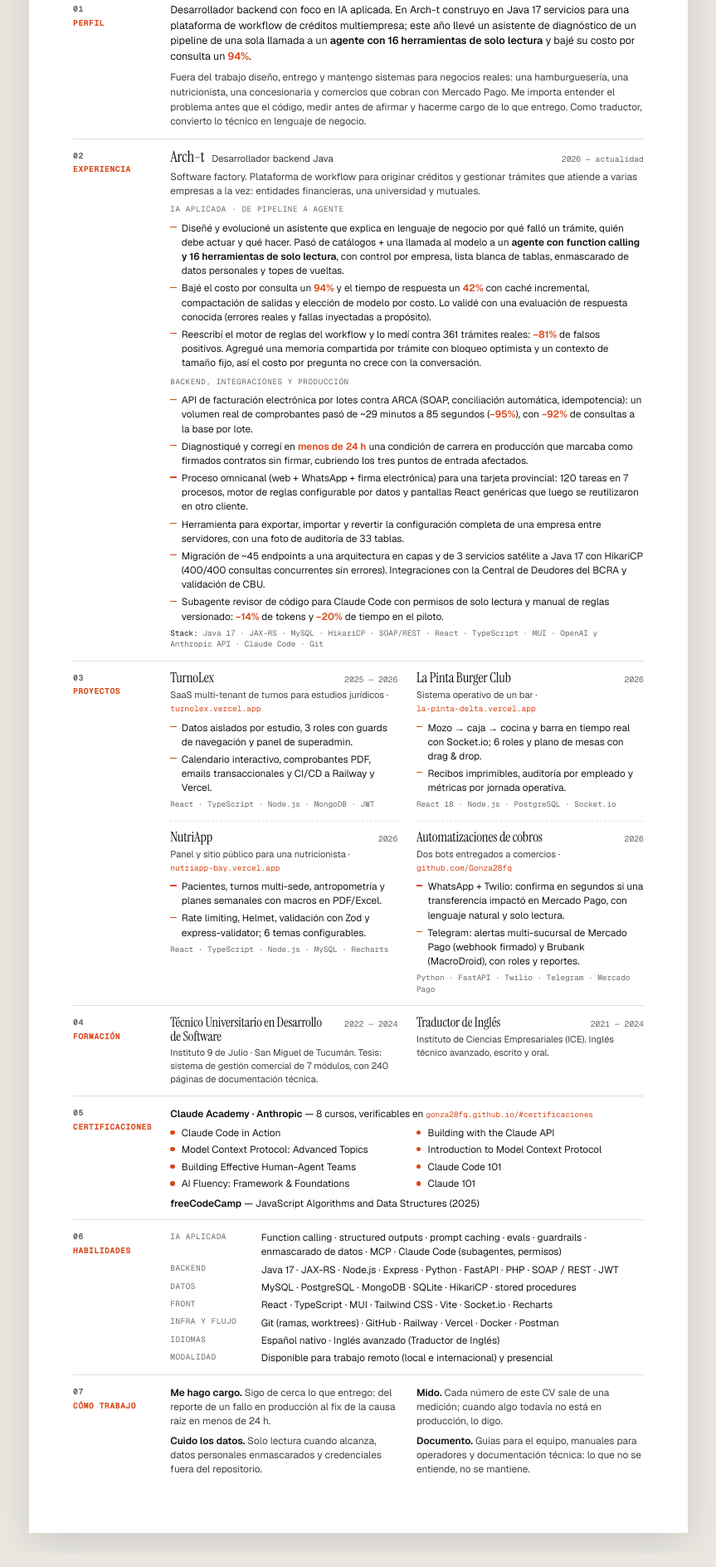
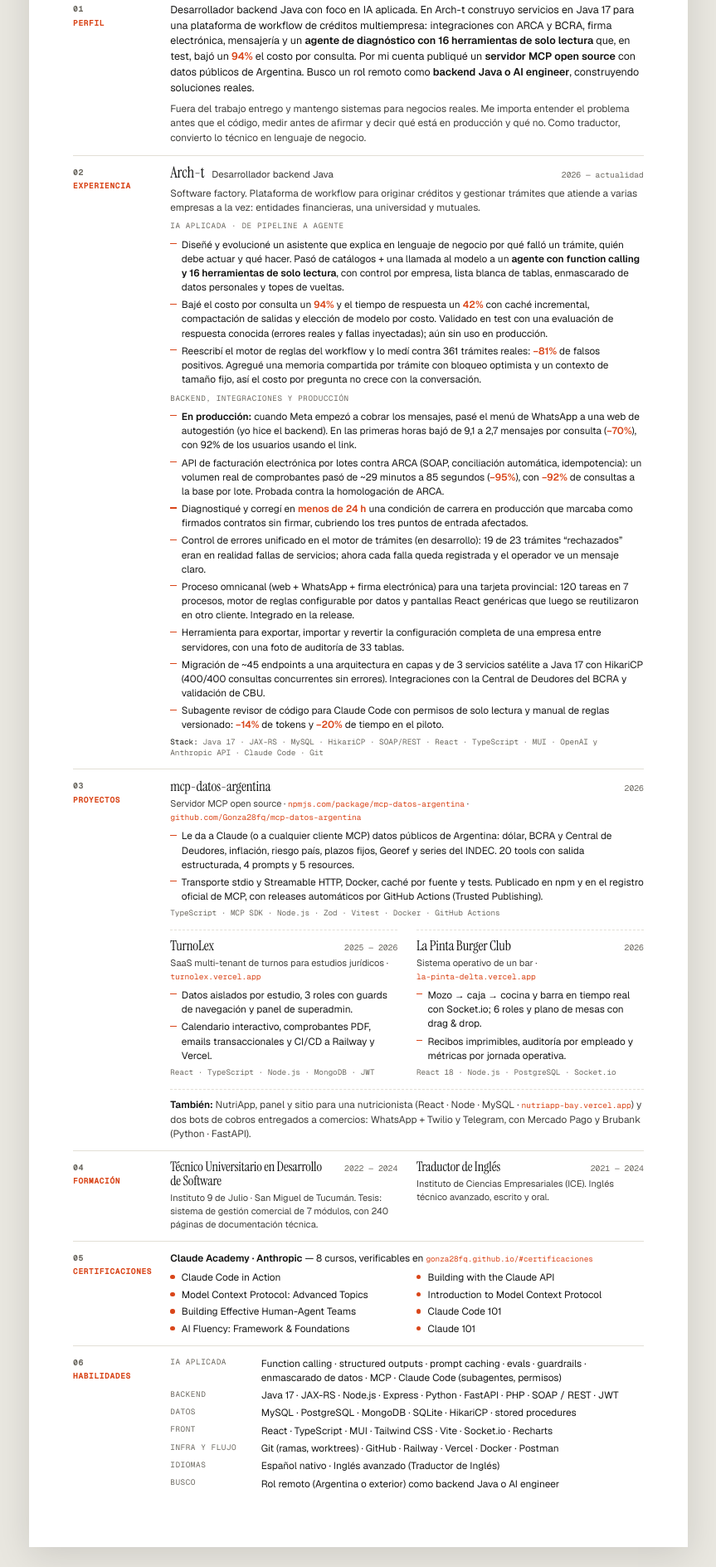
Before and after one commit to Gonza28fq/gonza28fq.github.io, a plain HTML site: page cv/cv-es.html in a window 1280 px wide. Shown: the part 263-2151 px from the top of the page at 83% size, without its empty margins (208-1071 px from the left). Drawn offline with nearby package versions, Linux system fonts and the light colour scheme.

Commit message:
CV: rol buscado, MCP, logro en producción y estado de cada logro
- Encabezado y perfil: Backend Java / AI Engineer, remoto
- Autogestión web (−70% mensajes, en producción) y control de errores
- Estado real en cada logro (producción, homologación, release, test)
- mcp-datos-argentina como primer proyecto
- Ajustes para que cada PDF entre en 2 páginas

Co-Authored-By: Claude Opus 5.5 <noreply@anthropic.com>

```diff
--- a/cv/cv-es.html
+++ b/cv/cv-es.html
@@ -4,7 +4,7 @@
   <meta charset="UTF-8">
   <title>Gonzalo Iván Pedraza — CV</title>
   <meta name="author" content="Gonzalo Iván Pedraza">
-  <meta name="description" content="Desarrollador de software · Backend e IA aplicada · Traductor de inglés">
+  <meta name="description" content="Backend Java · AI Engineer · Traductor de inglés">
   <link href="https://fonts.googleapis.com/css2?family=Geist:wght@300..700&family=Geist+Mono:wght@400;500&family=Instrument+Serif:ital@0;1&display=swap" rel="stylesheet">
   <link rel="stylesheet" href="cv.css">
 </head>
@@ -14,7 +14,7 @@
   <header class="head">
     <div>
       <h1 class="head__name">Gonzalo Iván<br><em>Pedraza.</em></h1>
-      <p class="head__role">Desarrollador de software · Backend e IA aplicada · Traductor de inglés</p>
+      <p class="head__role">Backend Java · AI Engineer · Traductor de inglés</p>
       <p class="contact">
         <span>San Miguel de Tucumán, Argentina</span>
         <span><a href="mailto:gonza280797@hotmail.com">gonza280797@hotmail.com</a></span>
@@ -32,15 +32,15 @@
   <section class="sec">
     <h2 class="sec__label"><span>01</span>Perfil</h2>
     <div>
-      <p class="lead">Desarrollador backend con foco en IA aplicada. En Arch-t construyo en Java 17 servicios para una plataforma de workflow de créditos multiempresa; este año llevé un asistente de diagnóstico de un pipeline de una sola llamada a un <b>agente con 16 herramientas de solo lectura</b> y bajé su costo por consulta un <span class="metric">94%</span>.</p>
-      <p class="lead">Fuera del trabajo diseño, entrego y mantengo sistemas para negocios reales: una hamburguesería, una nutricionista, una concesionaria y comercios que cobran con Mercado Pago. Me importa entender el problema antes que el código, medir antes de afirmar y hacerme cargo de lo que entrego. Como traductor, convierto lo técnico en lenguaje de negocio.</p>
+      <p class="lead">Desarrollador backend Java con foco en IA aplicada. En Arch-t construyo servicios en Java 17 para una plataforma de workflow de créditos multiempresa: integraciones con ARCA y BCRA, firma electrónica, mensajería y un <b>agente de diagnóstico con 16 herramientas de solo lectura</b> que, en test, bajó un <span class="metric">94%</span> el costo por consulta. Por mi cuenta publiqué un <b>servidor MCP open source</b> con datos públicos de Argentina. Busco un rol remoto como <b>backend Java o AI engineer</b>, construyendo soluciones reales.</p>
+      <p class="lead">Fuera del trabajo entrego y mantengo sistemas para negocios reales. Me importa entender el problema antes que el código, medir antes de afirmar y decir qué está en producción y qué no. Como traductor, convierto lo técnico en lenguaje de negocio.</p>
     </div>
   </section>
 
   <section class="sec">
     <h2 class="sec__label"><span>02</span>Experiencia</h2>
     <div>
-      <article class="entry">
+      <article class="entry entry--split">
         <div class="entry__top">
           <h3 class="entry__title">Arch-t <small>Desarrollador backend Java</small></h3>
           <span class="entry__date">2026 — actualidad</span>
@@ -50,15 +50,17 @@
         <p class="sub">IA aplicada · de pipeline a agente</p>
         <ul class="bul">
           <li>Diseñé y evolucioné un asistente que explica en lenguaje de negocio por qué falló un trámite, quién debe actuar y qué hacer. Pasó de catálogos + una llamada al modelo a un <b>agente con function calling y 16 herramientas de solo lectura</b>, con control por empresa, lista blanca de tablas, enmascarado de datos personales y topes de vueltas.</li>
-          <li>Bajé el costo por consulta un <span class="metric">94%</span> y el tiempo de respuesta un <span class="metric">42%</span> con caché incremental, compactación de salidas y elección de modelo por costo. Lo validé con una evaluación de respuesta conocida (errores reales y fallas inyectadas a propósito).</li>
+          <li>Bajé el costo por consulta un <span class="metric">94%</span> y el tiempo de respuesta un <span class="metric">42%</span> con caché incremental, compactación de salidas y elección de modelo por costo. Validado en test con una evaluación de respuesta conocida (errores reales y fallas inyectadas); aún sin uso en producción.</li>
           <li>Reescribí el motor de reglas del workflow y lo medí contra 361 trámites reales: <span class="metric">−81%</span> de falsos positivos. Agregué una memoria compartida por trámite con bloqueo optimista y un contexto de tamaño fijo, así el costo por pregunta no crece con la conversación.</li>
         </ul>
 
         <p class="sub">Backend, integraciones y producción</p>
         <ul class="bul">
-          <li>API de facturación electrónica por lotes contra ARCA (SOAP, conciliación automática, idempotencia): un volumen real de comprobantes pasó de ~29 minutos a 85 segundos (<span class="metric">−95%</span>), con <span class="metric">−92%</span> de consultas a la base por lote.</li>
+          <li><b>En producción:</b> cuando Meta empezó a cobrar los mensajes, pasé el menú de WhatsApp a una web de autogestión (yo hice el backend). En las primeras horas bajó de 9,1 a 2,7 mensajes por consulta (<span class="metric">−70%</span>), con 92% de los usuarios usando el link.</li>
+          <li>API de facturación electrónica por lotes contra ARCA (SOAP, conciliación automática, idempotencia): un volumen real de comprobantes pasó de ~29 minutos a 85 segundos (<span class="metric">−95%</span>), con <span class="metric">−92%</span> de consultas a la base por lote. Probada contra la homologación de ARCA.</li>
           <li>Diagnostiqué y corregí en <span class="metric">menos de 24 h</span> una condición de carrera en producción que marcaba como firmados contratos sin firmar, cubriendo los tres puntos de entrada afectados.</li>
-          <li>Proceso omnicanal (web + WhatsApp + firma electrónica) para una tarjeta provincial: 120 tareas en 7 procesos, motor de reglas configurable por datos y pantallas React genéricas que luego se reutilizaron en otro cliente.</li>
+          <li>Control de errores unificado en el motor de trámites (en desarrollo): 19 de 23 trámites “rechazados” eran en realidad fallas de servicios; ahora cada falla queda registrada y el operador ve un mensaje claro.</li>
+          <li>Proceso omnicanal (web + WhatsApp + firma electrónica) para una tarjeta provincial: 120 tareas en 7 procesos, motor de reglas configurable por datos y pantallas React genéricas que luego se reutilizaron en otro cliente. Integrado en la release.</li>
           <li>Herramienta para exportar, importar y revertir la configuración completa de una empresa entre servidores, con una foto de auditoría de 33 tablas.</li>
           <li>Migración de ~45 endpoints a una arquitectura en capas y de 3 servicios satélite a Java 17 con HikariCP (400/400 consultas concurrentes sin errores). Integraciones con la Central de Deudores del BCRA y validación de CBU.</li>
           <li>Subagente revisor de código para Claude Code con permisos de solo lectura y manual de reglas versionado: <span class="metric">−14%</span> de tokens y <span class="metric">−20%</span> de tiempo en el piloto.</li>
@@ -71,6 +73,15 @@
   <section class="sec">
     <h2 class="sec__label"><span>03</span>Proyectos</h2>
     <div class="grid2">
+      <article class="card card--full">
+        <div class="entry__top"><h3 class="entry__title">mcp-datos-argentina</h3><span class="entry__date">2026</span></div>
+        <p class="entry__meta">Servidor MCP open source · <a href="https://www.npmjs.com/package/mcp-datos-argentina">npmjs.com/package/mcp-datos-argentina</a> · <a href="https://github.com/Gonza28fq/mcp-datos-argentina">github.com/Gonza28fq/mcp-datos-argentina</a></p>
+        <ul class="bul">
+          <li>Le da a Claude (o a cualquier cliente MCP) datos públicos de Argentina: dólar, BCRA y Central de Deudores, inflación, riesgo país, plazos fijos, Georef y series del INDEC. 20 tools con salida estructurada, 4 prompts y 5 resources.</li>
+          <li>Transporte stdio y Streamable HTTP, Docker, caché por fuente y tests. Publicado en npm y en el registro oficial de MCP, con releases automáticos por GitHub Actions (Trusted Publishing).</li>
+        </ul>
+        <p class="stack">TypeScript · MCP SDK · Node.js · Zod · Vitest · Docker · GitHub Actions</p>
+      </article>
       <article class="card">
         <div class="entry__top"><h3 class="entry__title">TurnoLex</h3><span class="entry__date">2025 — 2026</span></div>
         <p class="entry__meta">SaaS multi-tenant de turnos para estudios jurídicos · <a href="https://turnolex.vercel.app">turnolex.vercel.app</a></p>
@@ -89,24 +100,7 @@
         </ul>
         <p class="stack">React 18 · Node.js · PostgreSQL · Socket.io</p>
       </article>
-      <article class="card">
-        <div class="entry__top"><h3 class="entry__title">NutriApp</h3><span class="entry__date">2026</span></div>
-        <p class="entry__meta">Panel y sitio público para una nutricionista · <a href="https://nutriapp-bay.vercel.app">nutriapp-bay.vercel.app</a></p>
-        <ul class="bul">
-          <li>Pacientes, turnos multi-sede, antropometría y planes semanales con macros en PDF/Excel.</li>
-          <li>Rate limiting, Helmet, validación con Zod y express-validator; 6 temas configurables.</li>
-        </ul>
-        <p class="stack">React · TypeScript · Node.js · MySQL · Recharts</p>
-      </article>
-      <article class="card">
-        <div class="entry__top"><h3 class="entry__title">Automatizaciones de cobros</h3><span class="entry__date">2026</span></div>
-        <p class="entry__meta">Dos bots entregados a comercios · <a href="https://github.com/Gonza28fq">github.com/Gonza28fq</a></p>
-        <ul class="bul">
-          <li>WhatsApp + Twilio: confirma en segundos si una transferencia impactó en Mercado Pago, con lenguaje natural y solo lectura.</li>
-          <li>Telegram: alertas multi-sucursal de Mercado Pago (webhook firmado) y Brubank (MacroDroid), con roles y reportes.</li>
-        </ul>
-        <p class="stack">Python · FastAPI · Twilio · Telegram · Mercado Pago</p>
-      </article>
+      <p class="card card--full more"><b>También:</b> NutriApp, panel y sitio para una nutricionista (React · Node · MySQL · <a href="https://nutriapp-bay.vercel.app">nutriapp-bay.vercel.app</a>) y dos bots de cobros entregados a comercios: WhatsApp + Twilio y Telegram, con Mercado Pago y Brubank (Python · FastAPI).</p>
     </div>
   </section>
 
@@ -138,7 +132,6 @@
         <li>AI Fluency: Framework &amp; Foundations</li>
         <li>Claude 101</li>
       </ul>
-      <p style="margin-top:1.6mm"><b>freeCodeCamp</b> — JavaScript Algorithms and Data Structures (2025)</p>
     </div>
   </section>
 
@@ -151,19 +144,10 @@
       <dt>Front</dt><dd>React · TypeScript · MUI · Tailwind CSS · Vite · Socket.io · Recharts</dd>
       <dt>Infra y flujo</dt><dd>Git (ramas, worktrees) · GitHub · Railway · Vercel · Docker · Postman</dd>
       <dt>Idiomas</dt><dd>Español nativo · Inglés avanzado (Traductor de Inglés)</dd>
-      <dt>Modalidad</dt><dd>Disponible para trabajo remoto (local e internacional) y presencial</dd>
+      <dt>Busco</dt><dd>Rol remoto (Argentina o exterior) como backend Java o AI engineer</dd>
     </dl>
   </section>
 
-  <section class="sec">
-    <h2 class="sec__label"><span>07</span>Cómo trabajo</h2>
-    <div class="ways">
-      <p><b>Me hago cargo.</b> Sigo de cerca lo que entrego: del reporte de un fallo en producción al fix de la causa raíz en menos de 24 h.</p>
-      <p><b>Mido.</b> Cada número de este CV sale de una medición; cuando algo todavía no está en producción, lo digo.</p>
-      <p><b>Cuido los datos.</b> Solo lectura cuando alcanza, datos personales enmascarados y credenciales fuera del repositorio.</p>
-      <p><b>Documento.</b> Guías para el equipo, manuales para operadores y documentación técnica: lo que no se entiende, no se mantiene.</p>
-    </div>
-  </section>
 
 </main>
 </body>
--- a/cv/cv.css
+++ b/cv/cv.css
@@ -37,7 +37,7 @@ em { font-style: italic; }
 .contact span:first-child::before { content: none; }
 
 /* ── Secciones: etiqueta en el margen izquierdo, contenido a la derecha ── */
-.sec { display: grid; grid-template-columns: 27mm 1fr; gap: 4mm; padding: 3.6mm 0; border-bottom: .6pt solid var(--line); }
+.sec { display: grid; grid-template-columns: 27mm 1fr; gap: 4mm; padding: 3.1mm 0; border-bottom: .6pt solid var(--line); }
 .sec:last-child { border-bottom: 0; }
 .sec__label { font-family: var(--mono); font-size: 7pt; letter-spacing: .08em; text-transform: uppercase; color: var(--signal); padding-top: .6mm; }
 .sec__label span { display: block; color: var(--mute); margin-bottom: .8mm; }
@@ -46,6 +46,9 @@ em { font-style: italic; }
 
 /* ── Entradas (experiencia, proyectos, formación) ── */
 .entry { break-inside: avoid; }
+.entry--split { break-inside: auto; }
+ul.bul li, .sub { break-inside: avoid; break-after: auto; }
+.sub { break-after: avoid; }
 .entry + .entry { margin-top: 3.2mm; padding-top: 3.2mm; border-top: .6pt dashed var(--line); }
 .entry__top { display: flex; justify-content: space-between; align-items: baseline; gap: 4mm; }
 .entry__title { font-family: var(--serif); font-weight: 400; font-size: 14pt; line-height: 1.05; letter-spacing: -0.01em; }
@@ -70,6 +73,10 @@ ul.bul li::before { content: ''; position: absolute; left: 0; top: .62em; width:
 .card { break-inside: avoid; padding-top: 2.6mm; border-top: .6pt dashed var(--line); }
 .grid2 .card:nth-child(-n + 2) { border-top: 0; padding-top: 0; }
 .card .entry__title { font-size: 12.5pt; }
+.grid2 .card--full { grid-column: 1 / -1; }
+.grid2 .more { color: var(--ink-2); }
+.grid2 .more a { font-family: var(--mono); font-size: 7.2pt; color: var(--signal); }
+.grid2 .card--full + .card, .grid2 .card--full + .card + .card { border-top: .6pt dashed var(--line); padding-top: 2.6mm; }
 
 /* listas de habilidades / certificaciones */
 .kv { display: grid; grid-template-columns: 26mm 1fr; gap: 1.1mm 3mm; }
```
Also changed, not shown: cv/cv-en.html (+21 -37 lines), 2 other files.
